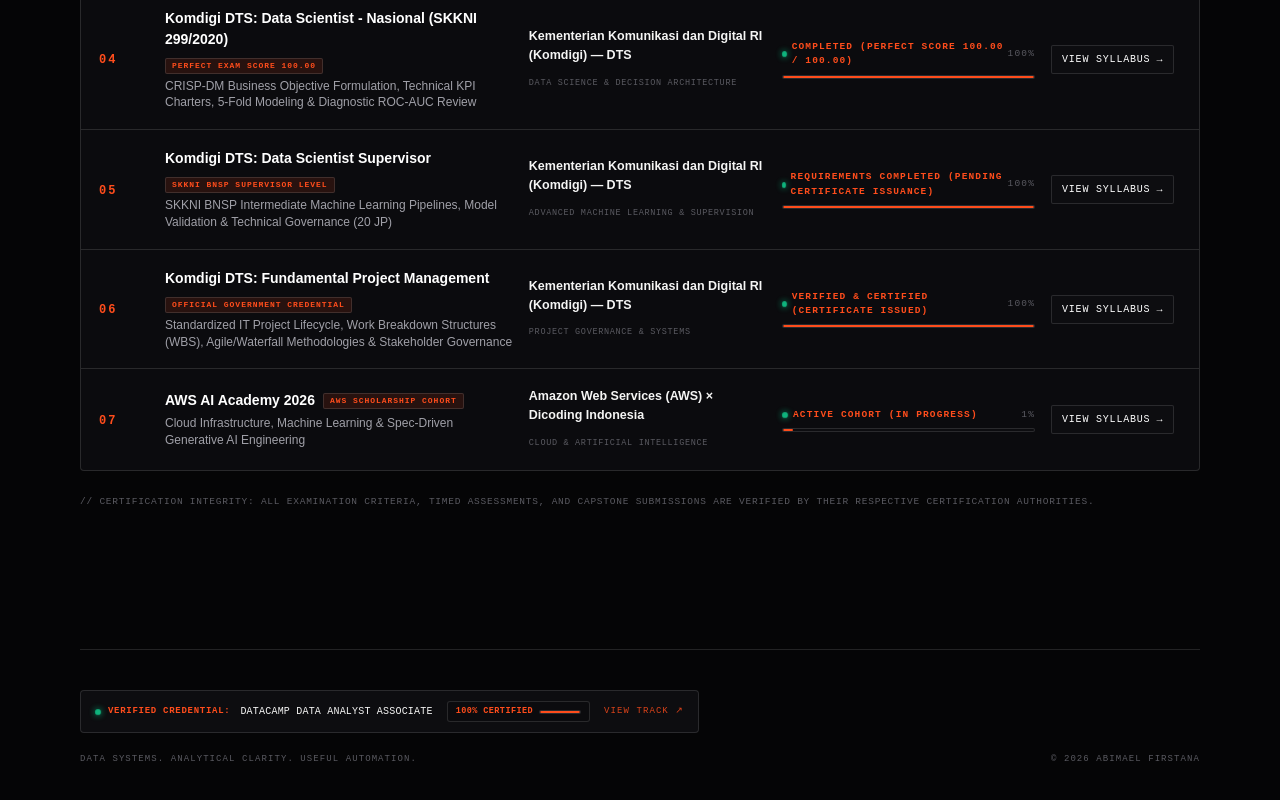
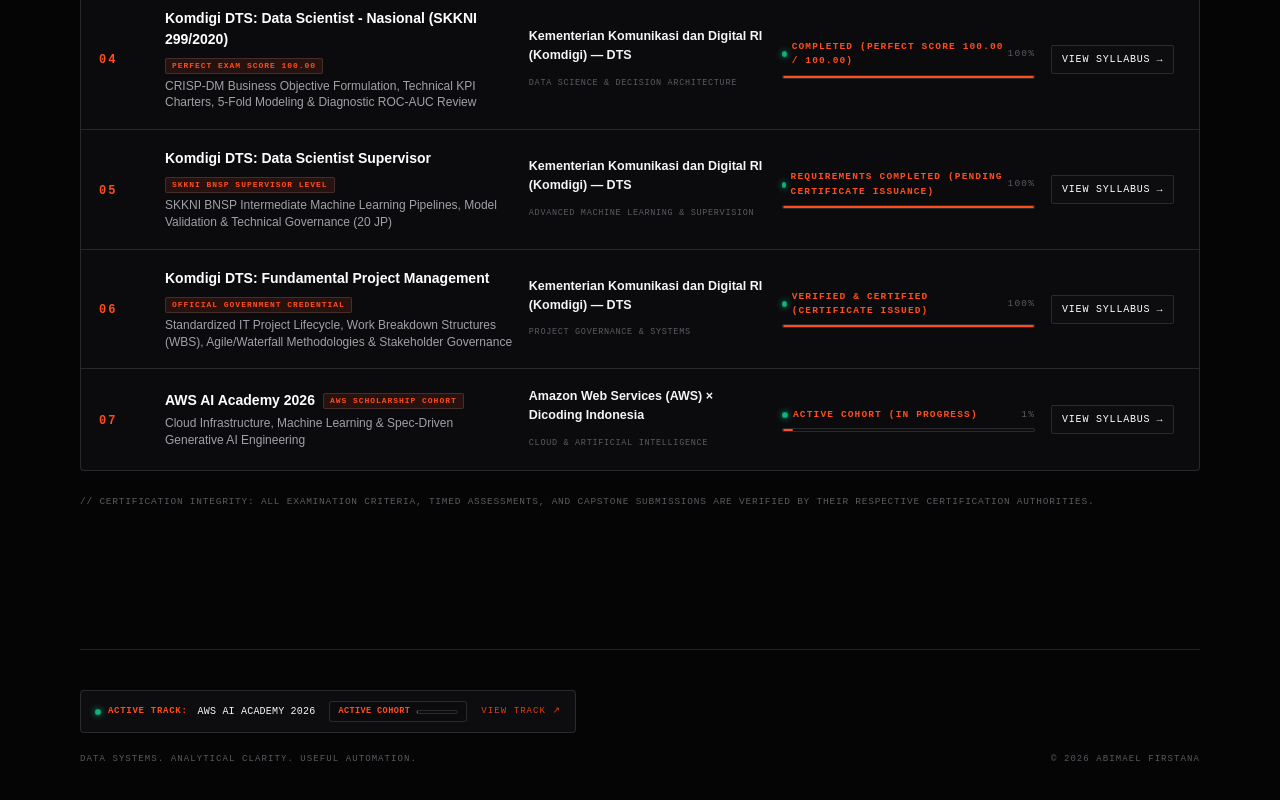
Before and after one commit to afirstana/Portofolio, a Next.js app: page /learning in a window 1280 px wide. Shown: the part 1096-1896 px from the top of the page. Built offline with nearby package versions, Linux system fonts and the light colour scheme.

Commit message:
refactor(footer): restrict footer widget exclusively to active ongoing cohorts

```diff
--- a/components/SiteFooter.tsx
+++ b/components/SiteFooter.tsx
@@ -8,67 +8,11 @@
 
 const ONGOING_TRACKS = [
   {
-    id: "datacamp",
-    name: "DataCamp Data Analyst Associate",
-    slug: "datacamp-data-analyst-associate",
-    badge: "DATACAMP VERIFIED",
-    status: "100% Certified",
-    progressPct: 100,
-    modules: [
-      "Stage 1: Timed SQL Exam (Score: 174/86)",
-      "Stage 2: Practical Business Exam (4/4 Tasks Passed)",
-      "Exploratory Statistical Diagnostics & Data Quality",
-      "Executive Synthesis & Decision Standards",
-    ],
-  },
-  {
-    id: "komdigi-ads",
-    name: "Komdigi Associate Data Scientist",
-    slug: "komdigi-associate-data-scientist",
-    badge: "KOMDIGI DTS",
-    status: "12/12 Units Done",
-    progressPct: 100,
-    modules: [
-      "UK 01: Multi-Source Data Collection & Ingestion",
-      "UK 02: Exploratory Data Analysis & Skew Diagnostics",
-      "UK 03: Automated Cleansing & Preprocessing Pipelines",
-      "UK 04–12: Supervised Modeling & Evaluation",
-    ],
-  },
-  {
-    id: "komdigi-ds-nasional",
-    name: "Komdigi Data Scientist Nasional",
-    slug: "komdigi-data-scientist-nasional",
-    badge: "KOMDIGI DTS",
-    status: "Score: 100.00",
-    progressPct: 100,
-    modules: [
-      "UK 1: CRISP-DM Business Scoping (100.00/100.00)",
-      "UK 2: Technical KPI Charters (100.00/100.00)",
-      "UK 3: 5-Fold Validation Scenarios (100.00/100.00)",
-      "UK 4: 6-Model Benchmark Review (90.00/100.00)",
-    ],
-  },
-  {
-    id: "dqlab",
-    name: "DQLab Data Science & AI",
-    slug: "dqlab-data-science-ai-foundations",
-    badge: "DQLAB VERIFIED",
-    status: "5 Credentials",
-    progressPct: 100,
-    modules: [
-      "Fundamental SQL Using SELECT Statement",
-      "Guide to Learn SQL with AI at DQLab",
-      "Guide to Learn Python with AI at DQLab",
-      "Python & R Fundamental for Data Science",
-    ],
-  },
-  {
     id: "aws",
     name: "AWS AI Academy 2026",
     slug: "aws-ai-academy-2026",
     badge: "AWS × DICODING",
-    status: "Active Cohort",
+    status: "Active Cohort (1/100)",
     progressPct: 1,
     modules: [
       "Spec-Driven Development dengan Kiro",
@@ -88,21 +32,21 @@
     <footer className={`footer ${wide ? "page-width-wide" : "page-width"}`}>
       <div className="footer-ongoing-wrapper">
         <Link
-          href="/learning/datacamp-data-analyst-associate/"
+          href="/learning/aws-ai-academy-2026/"
           className="footer-ongoing"
           role="region"
-          aria-label="View Verified Certification Track: DataCamp Data Analyst Associate"
+          aria-label="View Active Certification Track: AWS AI Academy 2026"
         >
           <span className="footer-ongoing-tag mono">
-            <span className="pulse-dot" aria-hidden="true" /> VERIFIED CREDENTIAL:
+            <span className="pulse-dot" aria-hidden="true" /> ACTIVE TRACK:
           </span>
           <span className="footer-ongoing-title mono">
-            DataCamp Data Analyst Associate
+            AWS AI Academy 2026
           </span>
-          <div className="footer-mini-progress mono" aria-label="Progress: 100% Completed">
-            <span className="footer-prog-label">100% Certified</span>
+          <div className="footer-mini-progress mono" aria-label="Progress: Active Cohort (1/100)">
+            <span className="footer-prog-label">Active Cohort</span>
             <div className="footer-prog-track">
-              <div className="footer-prog-bar" style={{ width: "100%" }} />
+              <div className="footer-prog-bar" style={{ width: "1%" }} />
             </div>
           </div>
           <span className="footer-ongoing-arrow mono" aria-hidden="true">
@@ -115,10 +59,10 @@
           <div className="floating-popover-header mono">
             <div className="popover-header-title">
               <span className="pulse-dot" />
-              <span>CERTIFICATIONS &amp; ACADEMIES (7 TRACKS)</span>
+              <span>ACTIVE LEARNING &amp; COHORTS (1 ONGOING)</span>
             </div>
             <Link href="/learning/" className="popover-progress-badge">
-              View All ↗
+              All Certs (7) ↗
             </Link>
           </div>
 
@@ -147,8 +91,10 @@
           </div>
 
           <div className="floating-popover-footer mono">
-            <span>Klik untuk membuka katalog &amp; silabus lengkap</span>
-            <i>↗</i>
+            <Link href="/learning/" style={{ color: "inherit", textDecoration: "none", display: "flex", width: "100%", justifyContent: "space-between" }}>
+              <span>Lihat 6 sertifikasi terverifikasi lainnya di katalog utama</span>
+              <i>↗</i>
+            </Link>
           </div>
         </div>
       </div>
```
Also changed, not shown: 1 other file (tests, documents, lock files or other folders).
